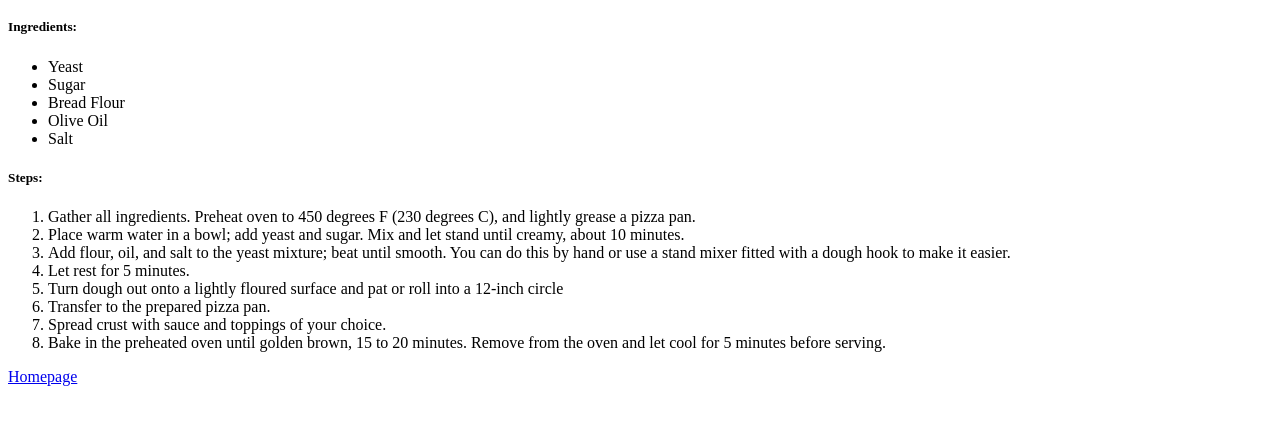
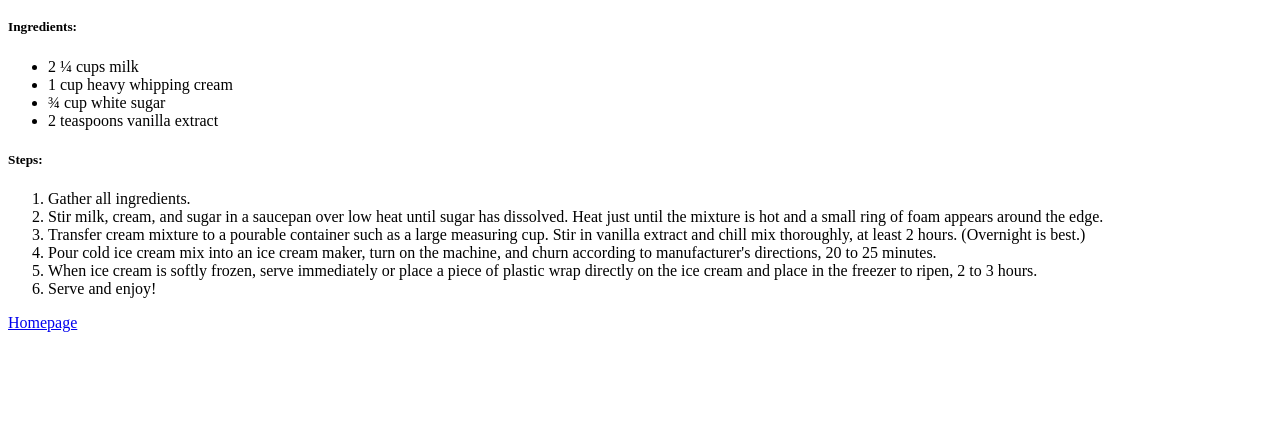
Before and after one commit to Asad-waqar/odin-recipes, a plain HTML site: page recipes/pizza.html in a window 1280 px wide. Shown: the part 369-794 px from the top of the page. Drawn offline with Linux system fonts and the light colour scheme.

Commit message:
Added Two More Recipes Using Same Html Structure

```diff
--- a/recipes/pizza.html
+++ b/recipes/pizza.html
@@ -1,10 +1,12 @@
 <!DOCTYPE html>
 <html lang="en">
+
 <head>
     <meta charset="UTF-8">
     <meta name="viewport" content="width=device-width, initial-scale=1.0">
     <title>Pizza Recipe</title>
 </head>
+
 <body>
     <h1></h1>
 
@@ -14,25 +16,23 @@
 
     <h5>Ingredients:</h5>
     <ul>
-        <li>Yeast</li>
-        <li>Sugar</li>
-        <li>Bread Flour</li>
-        <li>Olive Oil</li>
-        <li>Salt</li>
+        <li>2 ¼ cups milk </li>
+        <li>1 cup heavy whipping cream</li>
+        <li>¾ cup white sugar</li>
+        <li>2 teaspoons vanilla extract</li>
     </ul>
 
     <h5>Steps:</h5>
     <ol>
-        <li>Gather all ingredients. Preheat oven to 450 degrees F (230 degrees C), and lightly grease a pizza pan.</li>
-        <li>Place warm water in a bowl; add yeast and sugar. Mix and let stand until creamy, about 10 minutes. </li>
-        <li>Add flour, oil, and salt to the yeast mixture; beat until smooth. You can do this by hand or use a stand mixer fitted with a dough hook to make it easier. </li>
-        <li>Let rest for 5 minutes.</li>
-        <li>Turn dough out onto a lightly floured surface and pat or roll into a 12-inch circle</li>
-        <li>Transfer to the prepared pizza pan. </li>
-        <li>Spread crust with sauce and toppings of your choice. </li>
-        <li>Bake in the preheated oven until golden brown, 15 to 20 minutes. Remove from the oven and let cool for 5 minutes before serving. </li>
+        <li>Gather all ingredients. </li>
+        <li>Stir milk, cream, and sugar in a saucepan over low heat until sugar has dissolved. Heat just until the mixture is hot and a small ring of foam appears around the edge.</li>
+        <li>Transfer cream mixture to a pourable container such as a large measuring cup. Stir in vanilla extract and chill mix thoroughly, at least 2 hours. (Overnight is best.)  </li>
+        <li>Pour cold ice cream mix into an ice cream maker, turn on the machine, and churn according to manufacturer's directions, 20 to 25 minutes. </li>
+        <li>When ice cream is softly frozen, serve immediately or place a piece of plastic wrap directly on the ice cream and place in the freezer to ripen, 2 to 3 hours. </li>
+        <li>Serve and enjoy! </li>
     </ol>
 
     <a href="../index.html">Homepage</a>
 </body>
+
 </html>
```
Also changed, not shown: recipes/milk-shake.html (added, +36 -0 lines), recipes/vanilla-icream.html (added).
